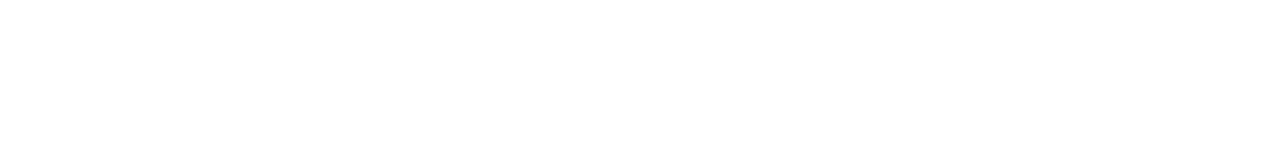
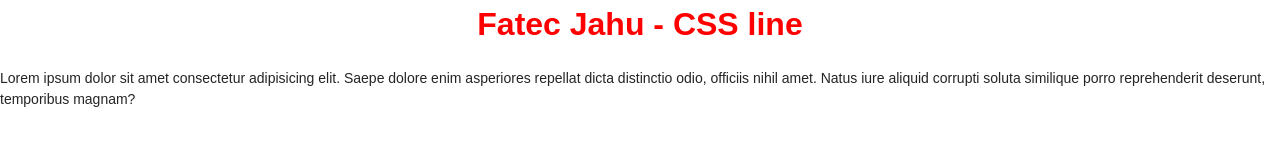
Before and after one commit to leoantoniassi/aula_13-09_CSS, a plain HTML site: page index.html in a window 1280 px wide. Drawn offline with Linux system fonts and the light colour scheme.

Commit message:
codigo da aula 13-09

```diff
--- a/index.html
+++ b/index.html
@@ -7,18 +7,37 @@
 
     <style>
       * {
-        /*o asteristico aplica o css em TUDO!
+        /*o asterístico aplica o css em TUDO!
         usamos ele para fazer o reset (limpar)
         o css padrão d navegador e aplicar um único.
         */
         margin: 0;
-        padding: 0;
+        padding: 0; /*margem interna da imagem ou divisão*/
         box-sizing: border-box; /* Define o tamanho do elemento*/
-        line-height: 1.5;
-        font-family: Arial, Helvetica, sans-serif;
+        line-height: 1.5; /* Espaçamento entre as linhas*/
+        font-family: Arial, Helvetica, sans-serif; /* Tipo de fonte*/
+      }
+      p {
+        font-size: 14px;
+        color: #242424;
+      }
+
+      h1, h2, h3, h4,h5,h6 {
+        font-weight: bold;
+        color: #0000ff;
+        margin-bottom: 20px;
+        text-align: center;
       }
     </style>
   </head>
 
-  <body></body>
+  <body>
+    <h1 style="color: #ff0000">Fatec Jahu - CSS line</h1>
+    <p>
+      Lorem ipsum dolor sit amet consectetur adipisicing elit. Saepe dolore enim
+      asperiores repellat dicta distinctio odio, officiis nihil amet. Natus iure
+      aliquid corrupti soluta similique porro reprehenderit deserunt, temporibus
+      magnam?
+    </p>
+  </body>
 </html>
```
